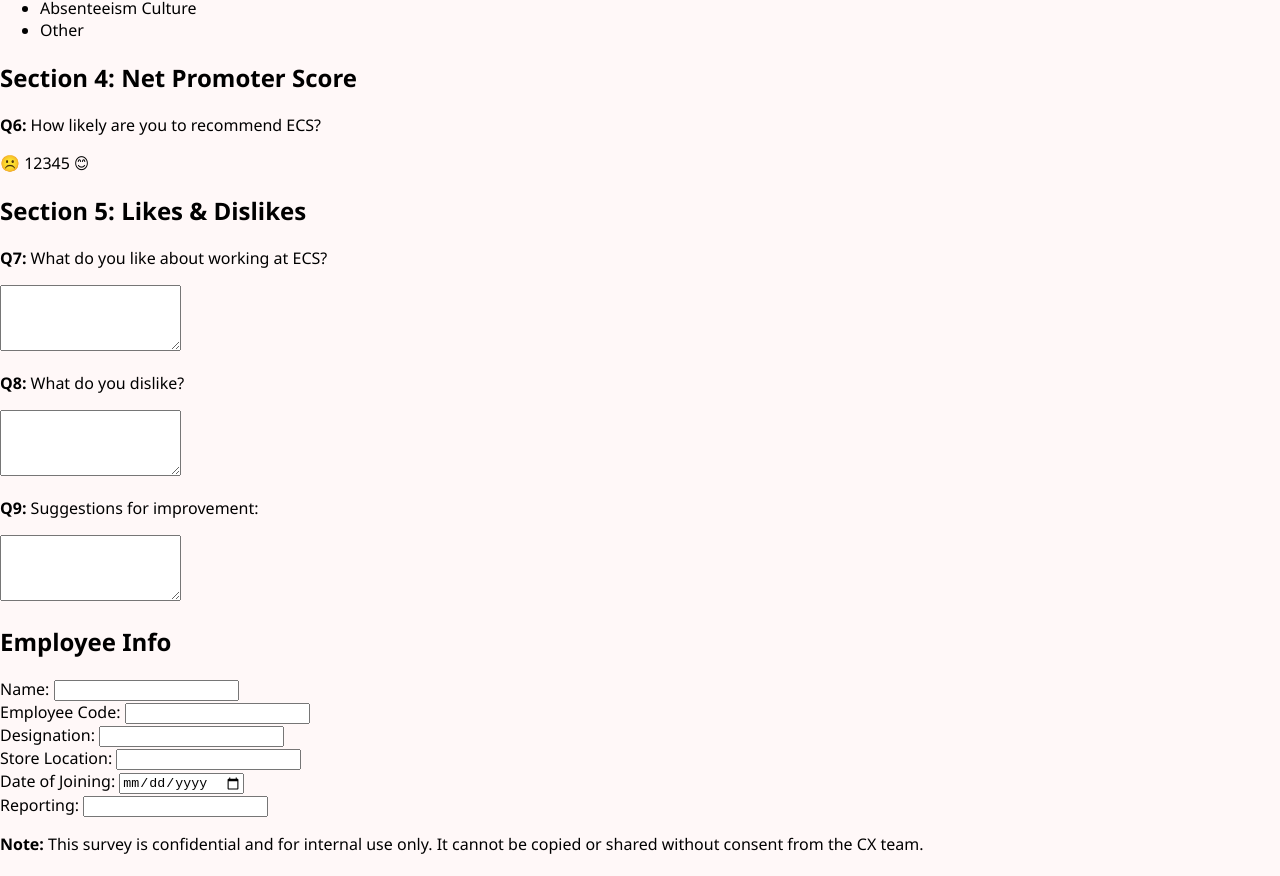
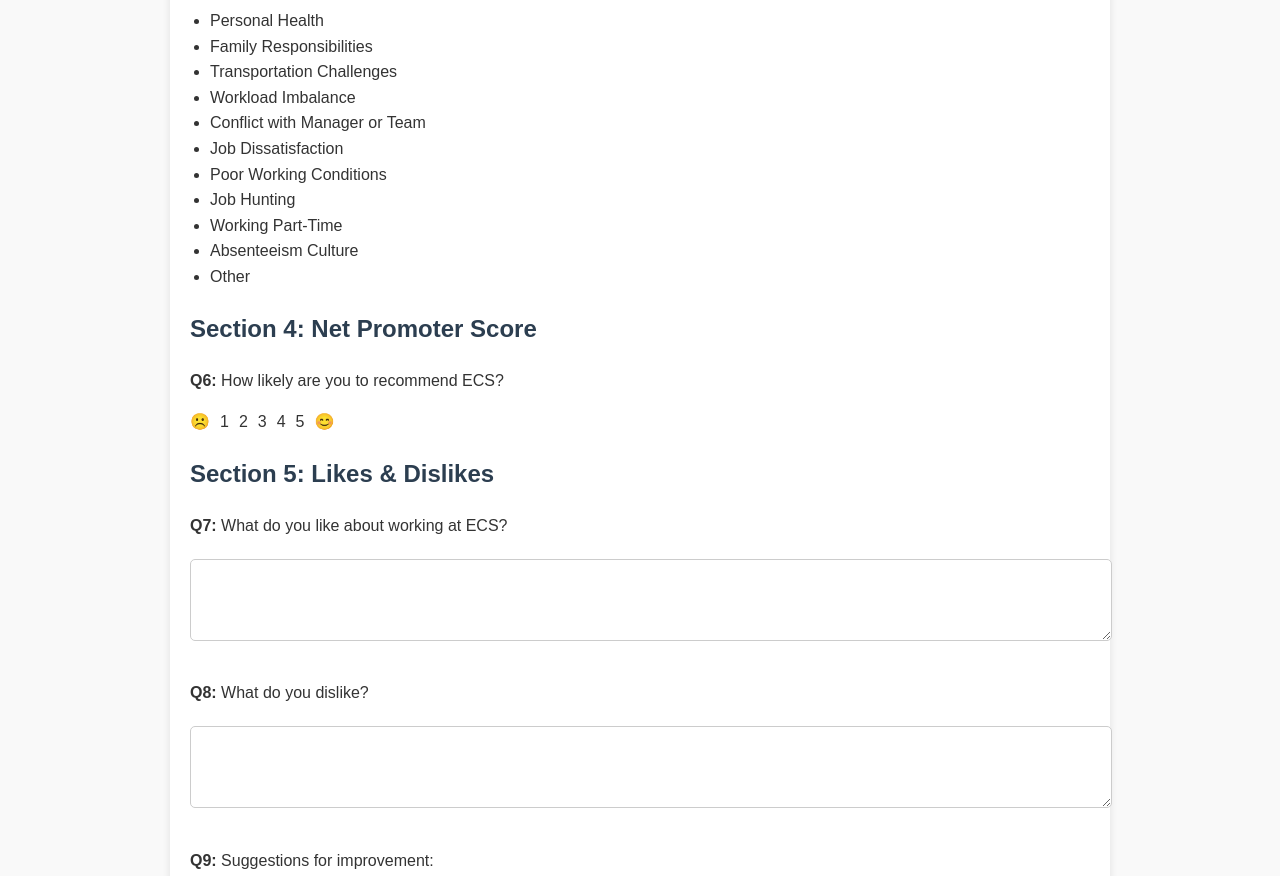
Before and after one commit to salmansabirecs/ecs-employee-value-proposition-survey, a plain HTML site: page index.html in a window 1280 px wide. Shown: the part 1286-2162 px from the top of the page. Drawn offline with Linux system fonts and the light colour scheme.

Commit message:
style.css

```diff
--- a/style.css
+++ b/style.css
@@ -1,64 +1,63 @@
-/* style.css */
-
 body {
-  font-family: 'Segoe UI', Tahoma, Geneva, Verdana, sans-serif;
-  background-color: #fff8f8;
+  font-family: Arial, sans-serif;
+  line-height: 1.6;
   margin: 0;
   padding: 0;
+  background: #f9f9f9;
+  color: #333;
 }
 
-.container {
-  width: 90%;
-  margin: 30px auto;
-  background-color: #ffffff;
+main {
+  max-width: 900px;
+  margin: auto;
   padding: 20px;
-  border-radius: 12px;
-  box-shadow: 0 4px 8px rgba(150, 0, 24, 0.2); /* Maroonish ECS tone */
+  background: #fff;
+  box-shadow: 0 0 8px rgba(0,0,0,0.1);
 }
 
-h1 {
-  color: #960018; /* Dark Maroon (ECS theme) */
-  text-align: center;
-  margin-bottom: 20px;
+h1, h2 {
+  color: #2c3e50;
 }
 
-.instruction, .note {
-  color: #960018;
-  text-align: center;
+textarea, input[type="text"], input[type="date"] {
+  width: 100%;
+  padding: 10px;
+  margin-top: 4px;
+  margin-bottom: 16px;
+  border: 1px solid #ccc;
+  border-radius: 5px;
+  resize: vertical;
 }
 
-table {
-  width: 100%;
-  border-collapse: collapse;
-  margin-top: 20px;
+label {
+  display: block;
+  margin-bottom: 10px;
 }
 
-th, td {
-  border: 1px solid #d4d4d4;
-  padding: 12px;
-  text-align: center;
+ul {
+  padding-left: 20px;
 }
 
-th {
-  background-color: #960018;
-  color: white;
-  font-size: 18px;
+.nps-scale {
+  display: flex;
+  gap: 10px;
+  align-items: center;
+  margin: 10px 0;
 }
 
-td {
-  font-size: 16px;
+footer {
+  margin-top: 40px;
+  font-size: 0.9em;
+  color: #666;
+  padding-top: 20px;
+  border-top: 1px solid #ccc;
 }
 
-.rank-input {
-  width: 60px;
-  padding: 5px;
-  border: 1px solid #960018;
-  border-radius: 8px;
-  text-align: center;
+@media (max-width: 600px) {
+  main {
+    padding: 10px;
+  }
+  .nps-scale {
+    flex-wrap: wrap;
+  }
 }
-
-.rank-input:focus {
-  outline: none;
-  border: 2px solid #ff5b77; /* Soft pink tone for focus */
-  box-shadow: 0 0 5px rgba(255, 91, 119, 0.5);
-}
```
